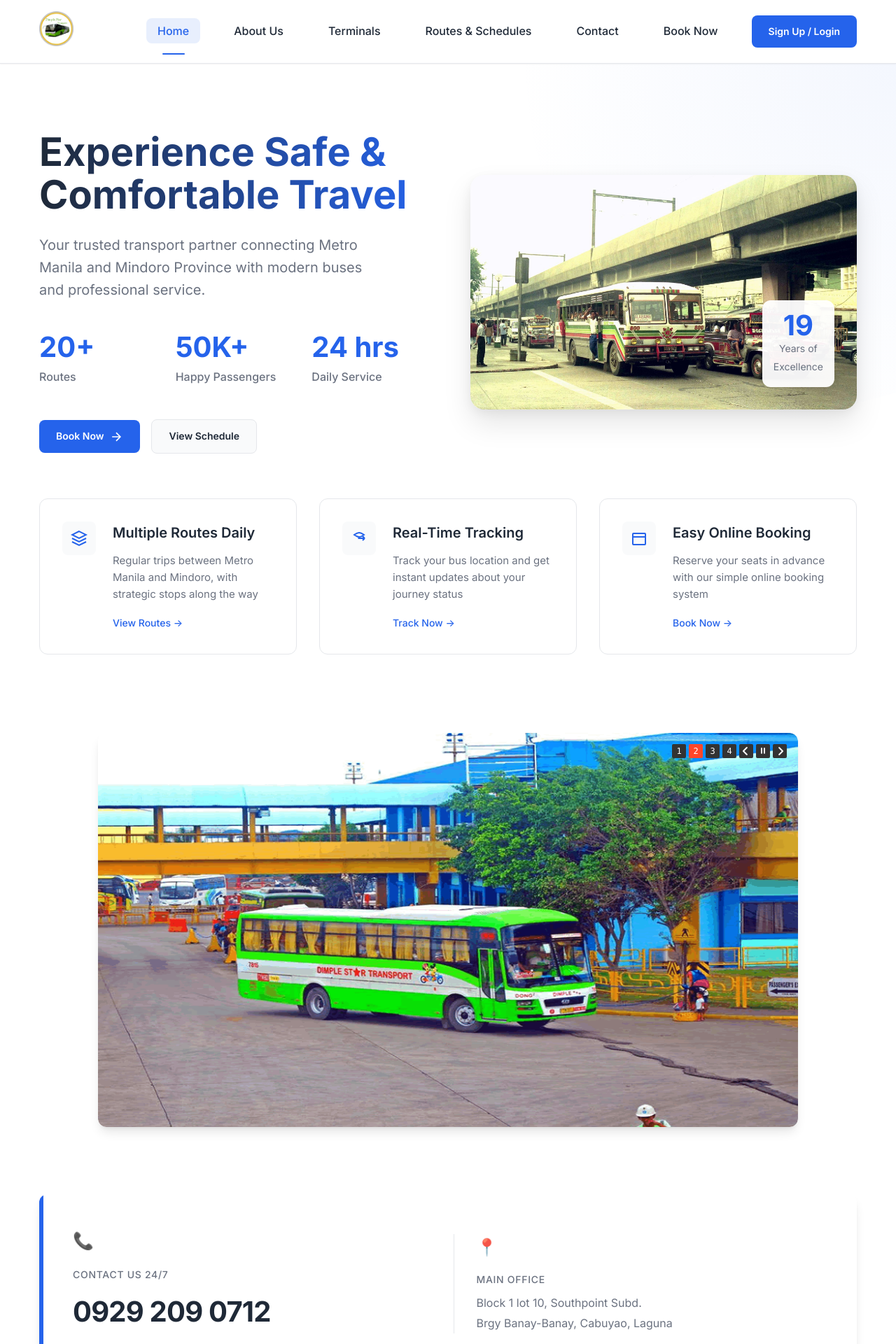
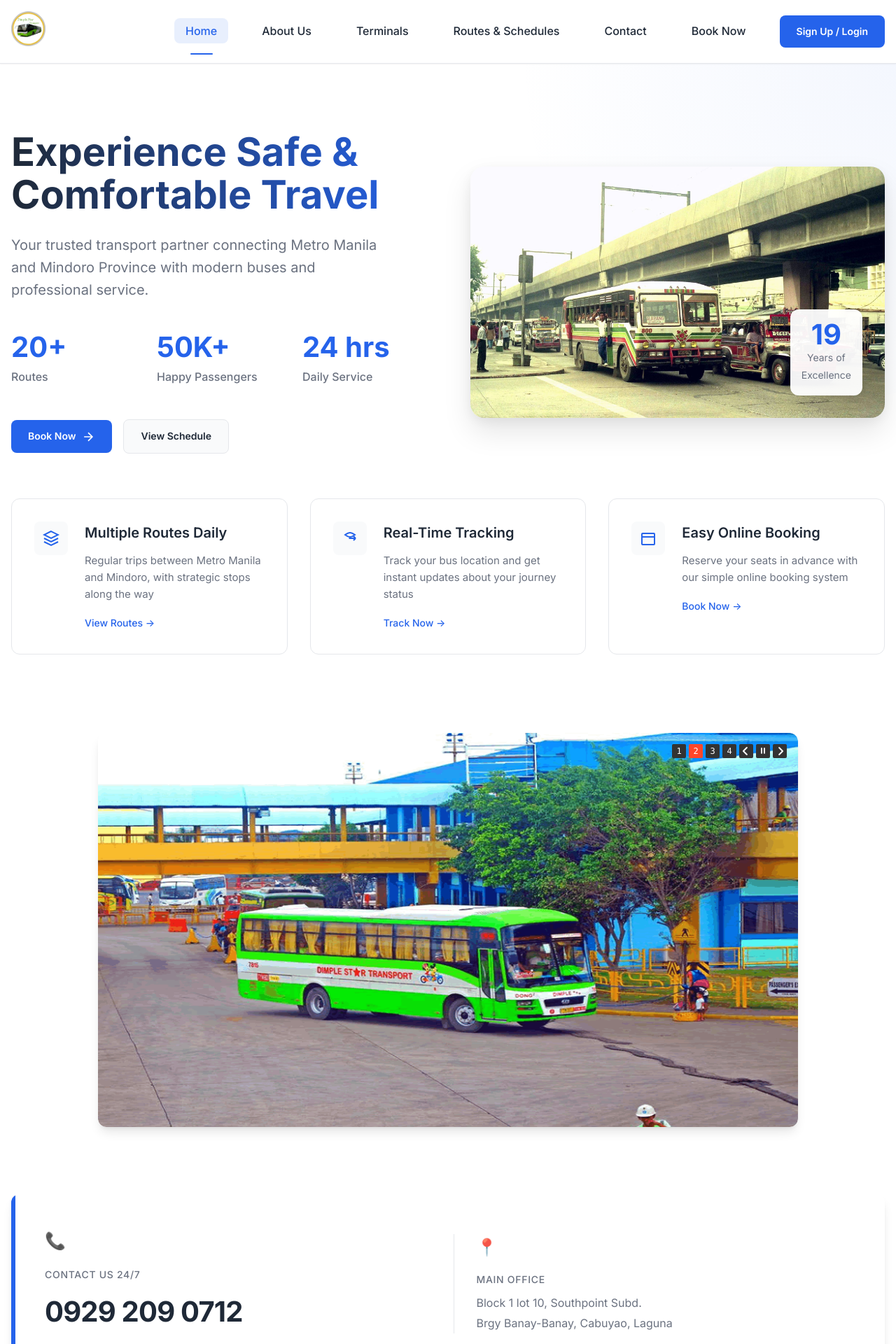
Before and after one commit to Loydie123/dimplestar, a PHP site: page / in a window 1280 px wide. Shown: the top 1920 px of the page at 70% size. Run offline with PHP 8.4, Linux system fonts and the light colour scheme.

Commit message:
Style: main css

```diff
--- a/dimplestar/style/modern-style.css
+++ b/dimplestar/style/modern-style.css
@@ -35,7 +35,7 @@
 }
 
 .container {
-  max-width: 1200px;
+  max-width: 1450px;
   margin: 0 auto;
   padding: 0 1rem;
 }
```
